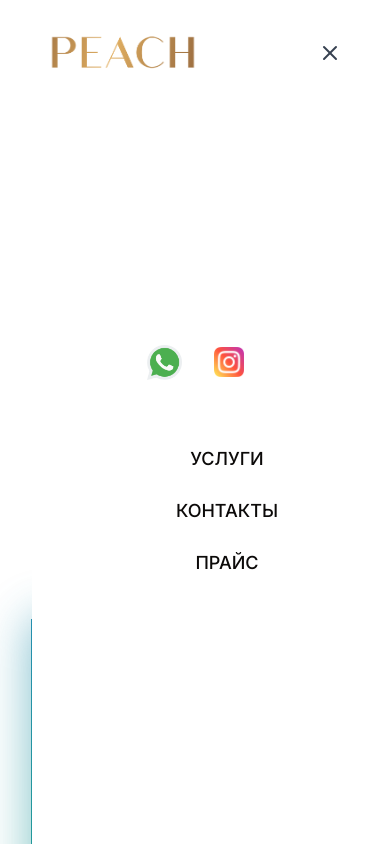
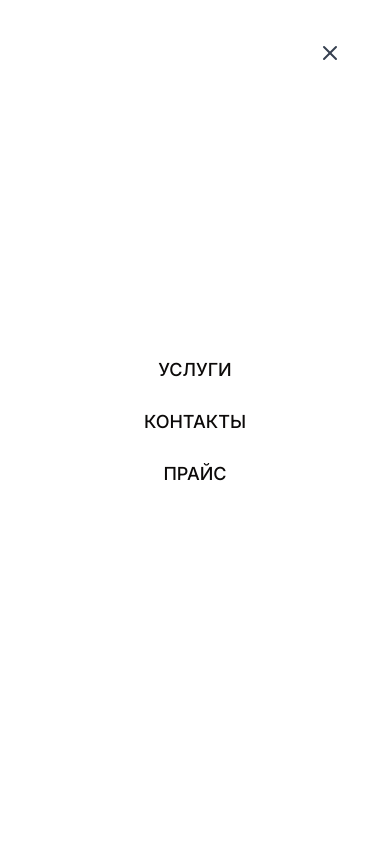
Before and after one commit to marchnath/peach-this, a Next.js app: page / in a window 390 px wide. Both pictures are taken after a click on the button 330 px from the left and 52 px from the top of the page. Shown: the top 844 px of the page. Built offline with nearby package versions, Linux system fonts and the light colour scheme.

Commit message:
mobile 2

```diff
--- a/app/contact.jsx
+++ b/app/contact.jsx
@@ -3,7 +3,7 @@ import Image from "next/image";
 
 const Contact = () => {
   return (
-    <div className="flex space-x-8 my-4 items-center z-50">
+    <div className="flex space-x-8 my-4 items-center z-30">
       <button className="">
         <a
           href="https://wa.me/79691387072"
--- a/app/globals.css
+++ b/app/globals.css
@@ -37,7 +37,7 @@
     box-sizing: border-box;
     background-color: hsl(var(--background));
     color: hsl(var(--foreground));
-    max-width: 100%;
+    max-width: 100vw;
     overflow-x: hidden;
     padding: 1rem;
   }
--- a/app/page.js
+++ b/app/page.js
@@ -96,7 +96,7 @@ export default function Component() {
           {/* Mobile Menu Overlay */}
           {isMobileMenuOpen && (
             <div
-              className="fixed z-40 w-screen h-screen bg-white md:hidden"
+              className="fixed z-40 w-screen inset-0 h-screen bg-white md:hidden"
               onClick={() => setIsMobileMenuOpen(false)}
             >
               <div
@@ -118,6 +118,7 @@ export default function Component() {
                 <button
                   className="text-lg font-medium"
                   onClick={() => {
+                    setIsMobileMenuOpen(false);
                     document
                       .getElementById("contact-section")
                       .scrollIntoView({ behavior: "smooth" });
```
